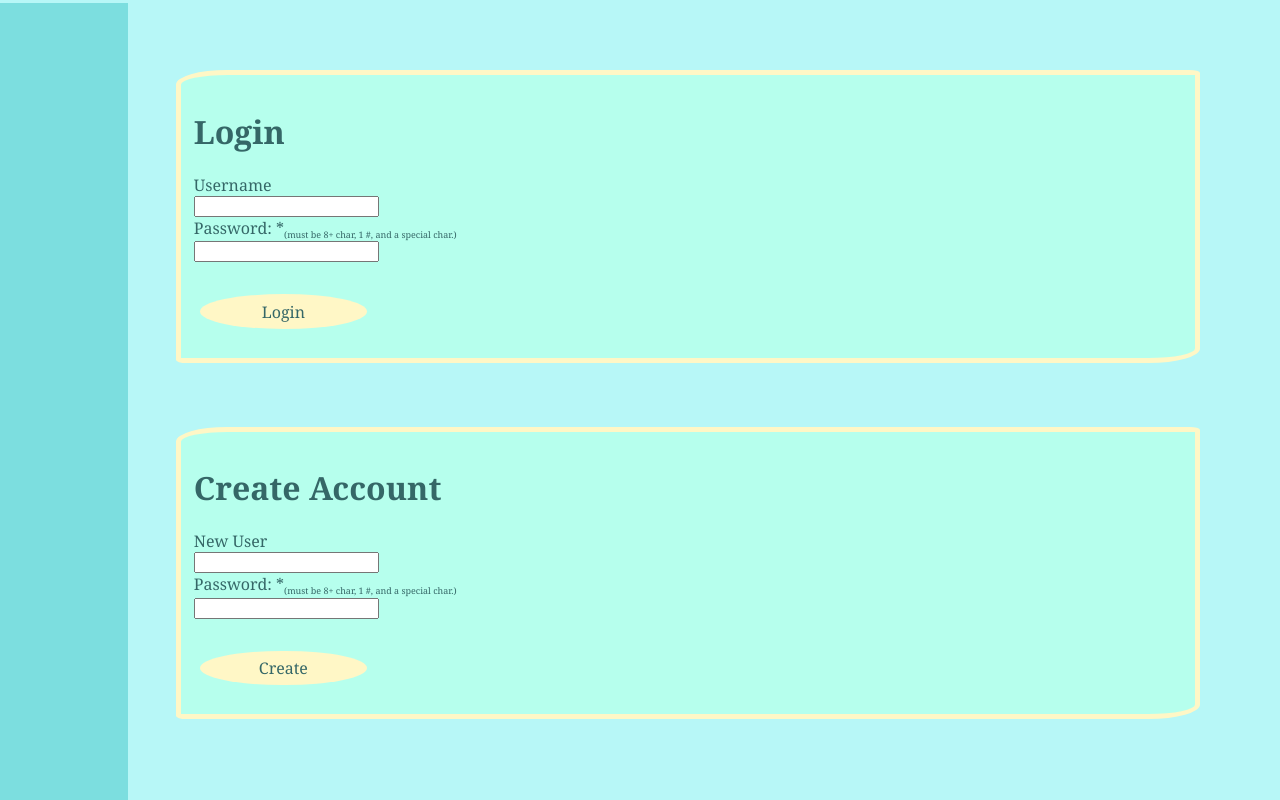
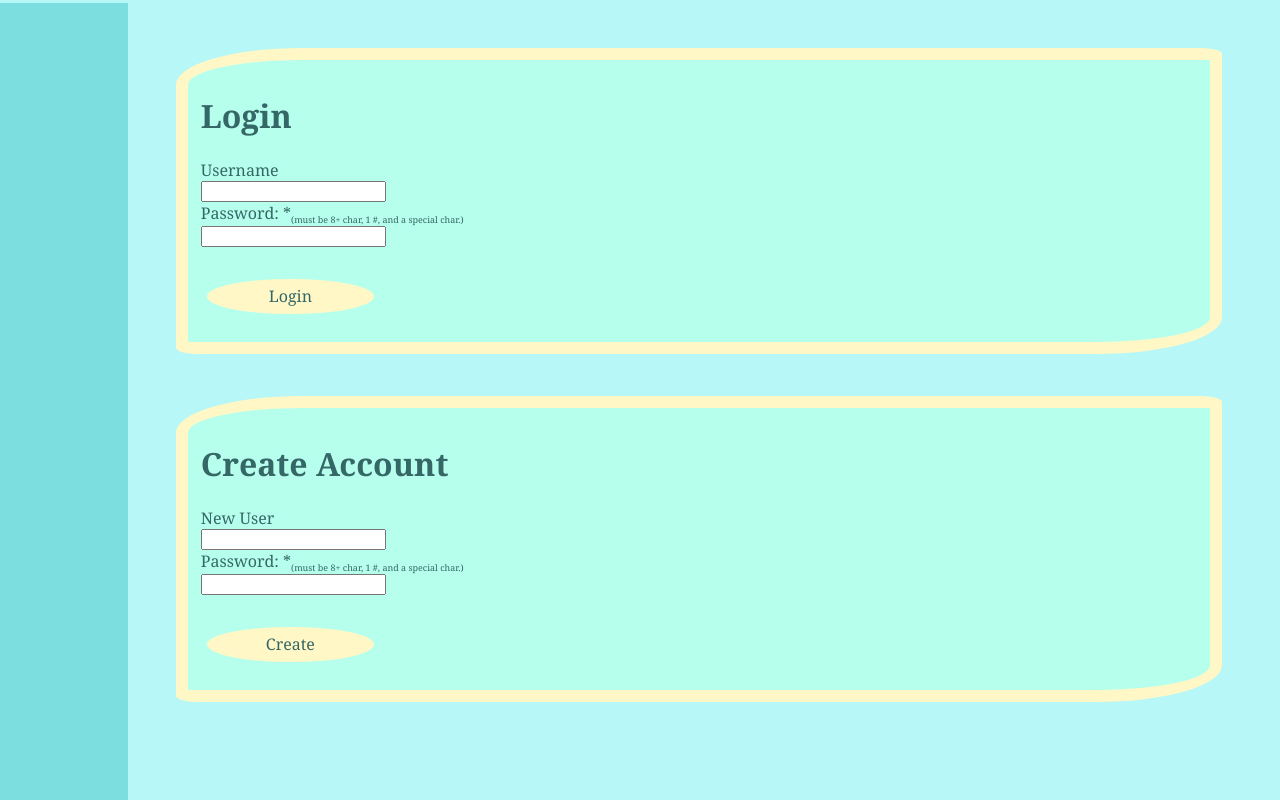
Before and after one commit to astrochialinko/AI-Appetite-Wizard, a plain HTML site: page public_html/index.html in a window 1280 px wide. Drawn offline with Linux system fonts and the light colour scheme.

Commit message:
Add files via upload

```diff
--- a/public_html/style.css
+++ b/public_html/style.css
@@ -1,5 +1,7 @@
 /* CSS Document */
-/*
+/*Justin Adams, Chia-Lin Ko, and Creed Leichtle
+ CSC 337 Final project   "AI App Wiz"
+
 #356767 steal blue for fonts
 Fresh color	 palette
 							technical names
@@ -70,11 +72,11 @@ sub {
 }
 .Panel {
 	position: static;
-	left: 20%;
-	right: 80%;
 	padding: .8em;
-	margin: 4em;
+	margin: 2.6em;
+	margin-left: 4em;
 	background: #b6ffed;
-	border: solid thick #FFF7C6;
-	border-radius: 5% 1% ;
+	border: solid 0.8em #FFF7C6;
+	border-radius: 12% 2%;
+	overflow: auto;
 }
```
Also changed, not shown: public_html/index.html (+1 -1 lines), public_html/script.js (+7 -2 lines).
